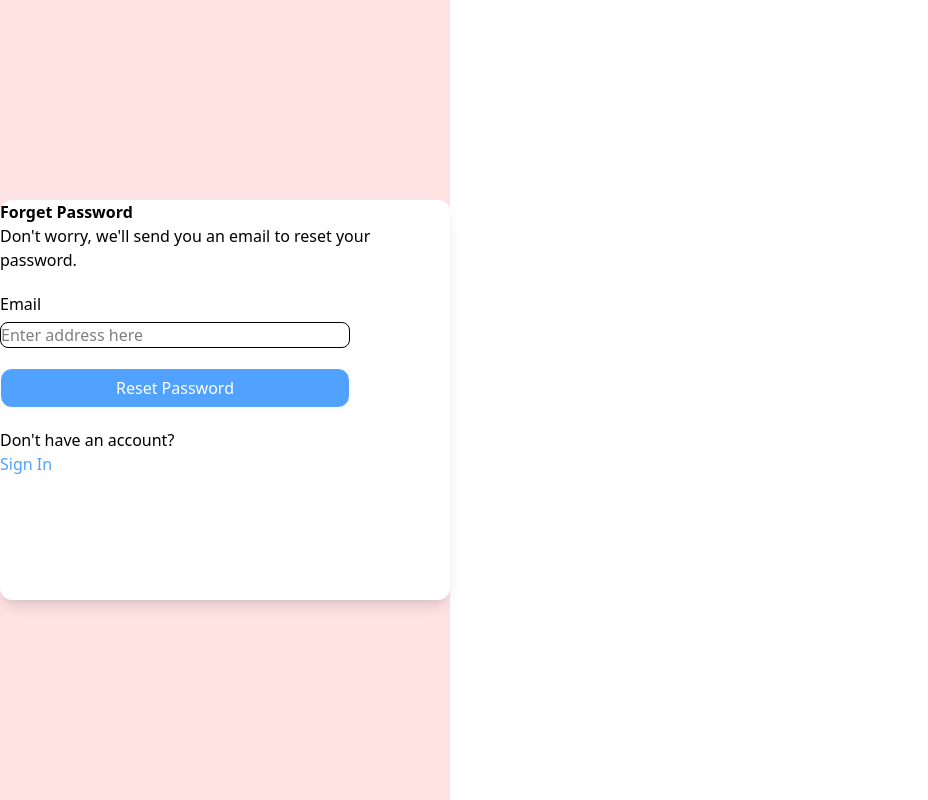
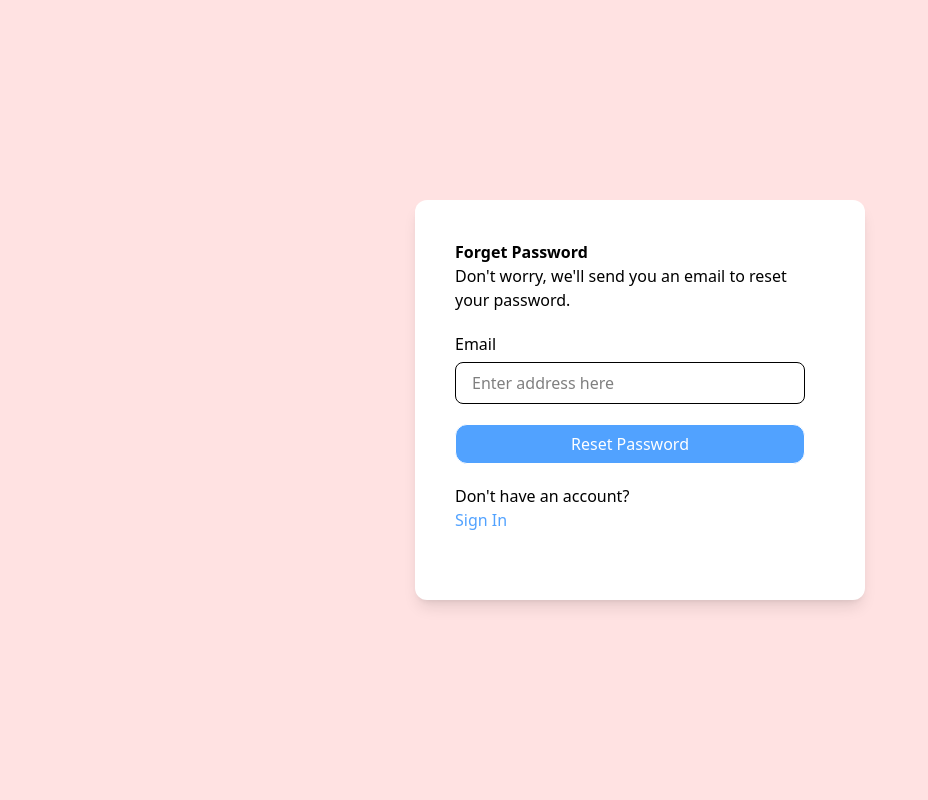
Before and after one commit to Mohit8917/Admin-Dashboard, a Next.js app: page /forget in a window 1280 px wide. Shown: the whole page, without its empty margins (0-928 px from the left). Built offline with nearby package versions, Linux system fonts and the light colour scheme.

Commit message:
second push

```diff
--- a/src/app/(authentication)/forget/page.js
+++ b/src/app/(authentication)/forget/page.js
@@ -10,7 +10,7 @@ export default function ForgetForm(){
         console.log(data)
     }
     return(
-     <div className="min-h-screen bg-red-100 flex justify-center items-center flex-col">
+     <div className="min-h-screen bg-red-100 flex justify-center items-center flex-col w-full">
     <form className="bg-white h-[400px] w-[450px] rounded-xl shadow-lg flex flex-col justify-start gap-5 items-start p-10 " onSubmit={handleSubmit(handleCustomSubmit)}>
         <div>
         <h2 className="font-bold">Forget Password</h2>
--- a/src/app/(authentication)/register/page.js
+++ b/src/app/(authentication)/register/page.js
@@ -1,5 +1,4 @@
 "use client";
-  const {register,handleSubmit,formState}=useForm();
 import Button from "@/components/button/index";
 import { Input } from "@/components/input/index";
 import Link from "next/link";
@@ -12,7 +11,7 @@ export default function RegisterForm() {
     console.log(data);
   }
   return (
-    <div className="min-h-screen bg-red-100 flex justify-center items-center flex-col">
+    <div className="w-full min-h-screen bg-red-100 flex justify-center items-center flex-col">
     <form onSubmit={handleSubmit(handleCustomSubmit)} className="bg-white h-[700px] w-[450px] rounded-xl shadow-lg flex flex-col justify-start gap-5 items-start p-10 ">
         <div>
         <h2 className="font-bold">Registration form</h2>
--- a/src/app/globals.css
+++ b/src/app/globals.css
@@ -27,16 +27,16 @@ body {
 
 *{
   margin: 0;
-  padding: 0;
+  /* padding: 0; */
   box-sizing: border-box;
 }
 
 body{
   height: 100vh;
-  width: 100%;
-  /* flex h-screen w-screen overflow-hidden */
+  /* width: 100%;
+  flex h-screen w-screen overflow-hidden
   display: flex;
-  overflow: hidden;
+  overflow: hidden; */
 }
 
 .header{
--- a/src/app/page.js
+++ b/src/app/page.js
@@ -1,14 +1,18 @@
+import Card from "@/components/card";
 import Header from "@/components/Layouts/Header";
 import Sidebar from "@/components/Layouts/Sidebar";
 
 export default function Home() {
   return (
+
     <div className="flex min-h-screen w-full">
     <Sidebar/>
     <div className="flex-1 min-w-0">
     <Header/>
     </div>
-
+    <div>
+      {/* <Card src="" /> */}
+    </div>
     </div>
   );
 }
--- a/src/components/Layouts/Sidebar/index.js
+++ b/src/components/Layouts/Sidebar/index.js
@@ -1,5 +1,6 @@
 "use client";
 import Image from "next/image";
+import Link from "next/link";
 import { useState } from "react";
 
 export default function Sidebar(){
@@ -51,9 +52,9 @@ export default function Sidebar(){
                 </button>
                 {authOpen && (
                     <div className="ml-10 mt-2 flex flex-col gap-2 text-gray-300">
-                        <p>Sign In</p>
-                        <p>Sign Up</p>
-                        <p>Forget Password</p>
+                        <p><Link href={"./login"}>Sign In</Link></p>
+                        <p><Link href={"./register"}>Sign up</Link></p>
+                        <p><Link href={"./forget"}>Forget Password</Link></p>
                     </div>
                 )}
             </div>
```
Also changed, not shown: src/components/button/index.js (line endings or trailing spaces).
